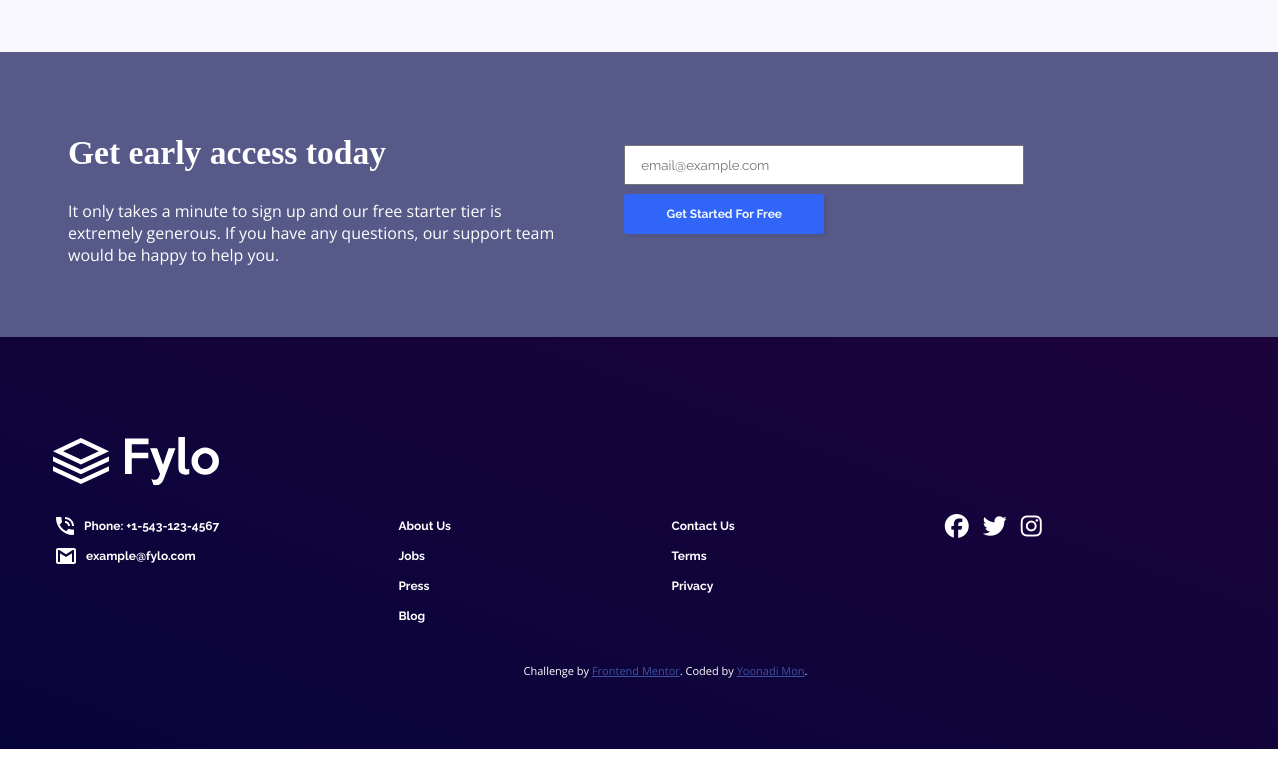
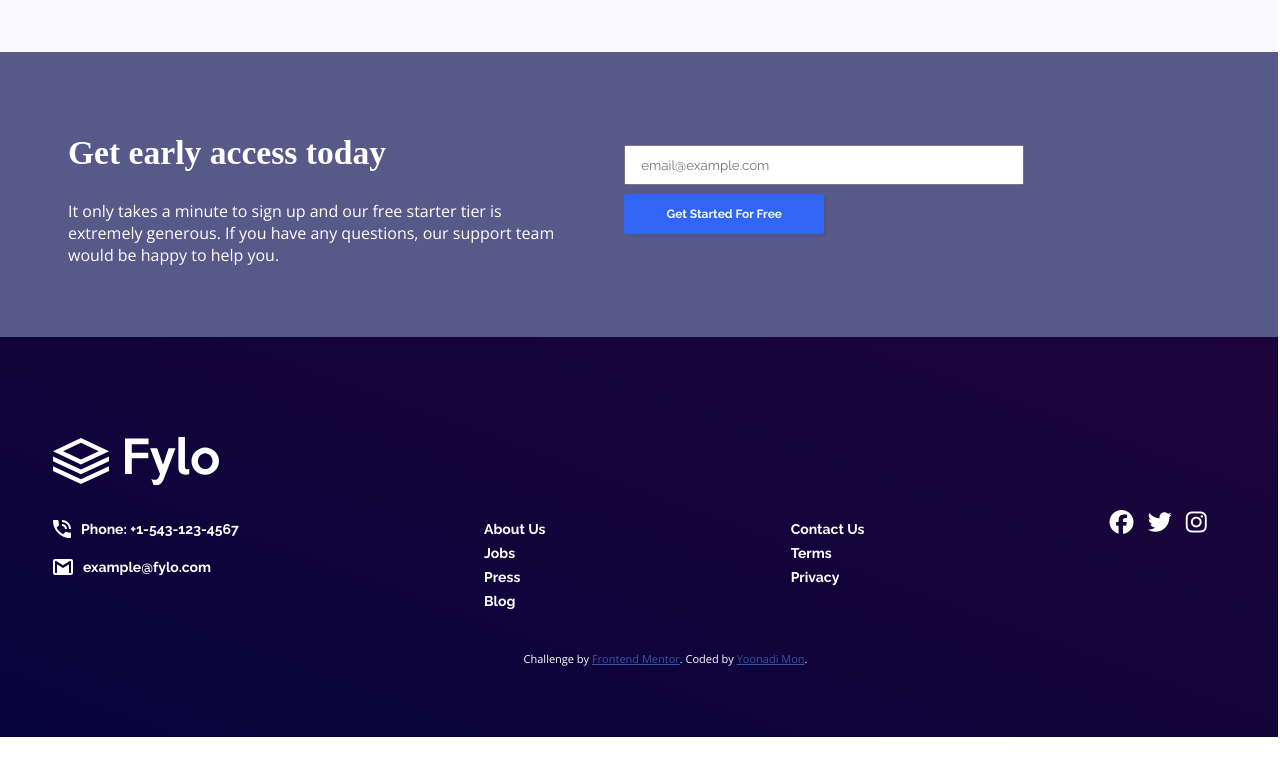
Before and after one commit to YoonadiMon/Fylo-landing-page-with-two-column-layout, a plain HTML site: page index.html in a window 1280 px wide. Shown: the part 1356-2113 px from the top of the page. Drawn offline with nearby package versions, Linux system fonts and the light colour scheme.

Commit message:
table no no works

```diff
--- a/index.html
+++ b/index.html
@@ -99,59 +99,36 @@
     <nav id="footerNav" class="Raleway">
       <img src="/images/logoWhite.svg" alt="logo">
 
-      <table>
-        <tr>
-          <td class="footerNav-oneline">
+      <section id="botNavLinks">
+        <div id="col1">
+          <span class="footerNav-oneline">
             <img src="/images/icon-phone.svg" alt="icon-phone">
             <h3>Phone: +1-543-123-4567</h3>
-          </td>
-          <td class="col2">
-            <h3><a href="#">About Us</a></h3>
-          </td>
-          <td>
-            <h3><a href="#">Contact Us</a></h3>
-          </td>
-          <td id="icons">
+          </span>
+          <span class="footerNav-oneline">
+            <img src="/images/icon-email.svg" alt="icon-email">
+            <h3>example@fylo.com</h3>
+          </span>
+        </div>
+        <div class="col2">
+          <h3><a href="#">About Us</a></h3>
+          <h3><a href="#">Jobs</a></h3>
+          <h3><a href="#">Press</a></h3>
+          <h3><a href="#">Blog</a></h3>
+        </div>
+        <div id="col3">
+          <h3><a href="#">Contact Us</a></h3>
+          <h3><a href="#">Terms</a></h3>
+          <h3><a href="#">Privacy</a></h3>
+        </div>
+        <div id="col4">
+          <span id="icons">
             <a href="#"><i class="fa-brands fa-facebook"></i></a>
             <a href="#"><i class="fa-brands fa-twitter"></i></a>
             <a href="#"><i class="fa-brands fa-instagram"></i></a>
-
-          </td>
-        </tr>
-        <tr>
-          <td class="footerNav-oneline">
-            <img src="/images/icon-email.svg" alt="icon-email">
-            <h3>example@fylo.com</h3>
-          </td>
-          <td class="col2">
-            <h3><a href="#">Jobs</a></h3>
-          </td>
-          <td>
-            <h3><a href="#">Terms</a></h3>
-          </td>
-          <td>
-
-          </td>
-        </tr>
-        <tr>
-          <td></td>
-          <td>
-            <h3 class="col2"><a href="#">Press</a></h3>
-          </td>
-          <td>
-            <h3><a href="#">Privacy</a></h3>
-          </td>
-          <td></td>
-        </tr>
-        <tr id="row4">
-          <td>
-            <img src="/images/" alt="">
-          </td>
-          <td class="col2">
-            <h3><a href="#">Blog</a></h3>
-          </td>
-        </tr>
-      </table>
+          </span>
+        </div>
+      </section>
       <p class="attribution">
         Challenge by <a href="https://www.frontendmentor.io?ref=challenge" target="_blank">Frontend Mentor</a>.
         Coded by <a href="https://github.com/YoonadiMon">Yoonadi Mon</a>.
--- a/style.css
+++ b/style.css
@@ -149,7 +149,7 @@ main #botMain,
 }
 
 
-/* footer */
+/* footer singup */
 #singUp {
     width: 100vw;
     background: #575989;
@@ -176,14 +176,17 @@ main #botMain,
     color: aliceblue;
     cursor: pointer;
 }
+
+/* footer nav */
 #footerNav {
     padding-left: 55px;
     padding-top: 100px;
     padding-bottom: 60px;
     width: 100vw;
     margin-left: -10px;
-    margin-bottom: 0;
+    margin-bottom: -10px;
     background: linear-gradient(20deg, #07043b, #1c043b);
+
 }
 /* #changeLogo {
      to black
@@ -191,28 +194,21 @@ main #botMain,
      or to blue
     filter: invert(0.5) sepia(1) saturate(5) hue-rotate(175deg);
 } */
-#footerNav table {
+#botNavLinks {
     padding-top: 20px;
     padding-bottom: 20px;
     width: 95%;
+    line-height: 10px;
+    display: flex;
+    align-items: start;
+    justify-content: space-between;
 }
-#footerNav table td {
-    width: 20%;
+#botNavLinks h3 {
+    font-size: 14px;
 }
-#footerNav table tr {
-    line-height: 2px;
-}
-#footerNav table h3 {
-    font-size: 12px;
-}
-#footerNav table h3 a {
+#botNavLinks a {
     text-decoration: none;
     color: white;
-}
-#footerNav table tr .footerNav-oneline {
-    width: 300px;
-    padding-right: 0;
-    margin-right: 0;
 }
 .footerNav-oneline img {
     padding-right: 10px;
@@ -237,7 +233,7 @@ main #botMain,
     main #botMain,
     #testimonial,
     #singUp,
-    #footerNav table {
+    #botNavLinks {
         flex-direction: column;
     }
 
@@ -287,6 +283,9 @@ main #botMain,
     #singUp, #footerNav {
         margin-left: 0
     }
+    #singUpR {
+        margin-bottom: 30px;
+    }
     #singUpR input {
         width: 100%;
         height: 40px;
@@ -298,4 +297,10 @@ main #botMain,
     #footerNav {
         margin: 0;
     }
+    #botNavLinks div {
+        margin-bottom: 20px;
+    }
+    #col4 {
+        align-self: center;
+    }
 }
```
